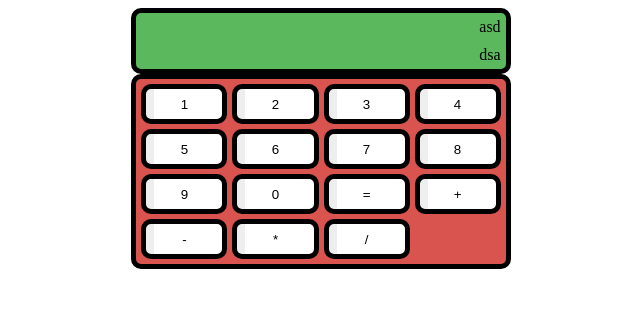
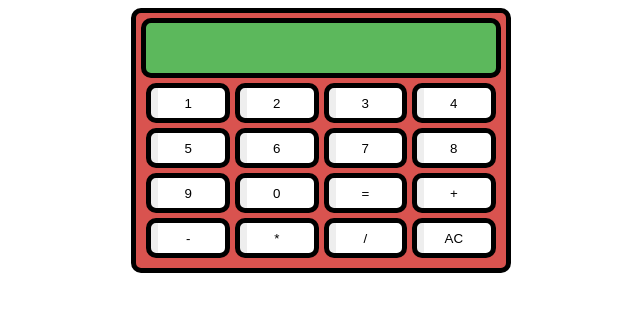
Before and after one commit to benjaminPla/calculator_vue, a Vue app: page / in a window 1280 px wide. Shown: the top 312 px of the page, without its empty margins (319-959 px from the left). Built offline with nearby package versions, Linux system fonts and the light colour scheme.

Commit message:
add AC button && add styles && add components/Buttons.vue

```diff
--- a/src/App.vue
+++ b/src/App.vue
@@ -31,6 +31,10 @@ a:active {
   color: inherit;
 }
 .app {
-  padding: 0 35%;
+  margin: 0 35%;
+  background: $red;
+  padding: 5px;
+  border-radius: 10px;
+  border: 5px solid #000;
 }
 </style>
--- /dev/null
+++ b/src/components/Buttons.vue
@@ -0,0 +1,23 @@
+<template>
+  <button @click.prevent='calc'>{{ data }}</button>
+</template>
+
+<script>
+import { useStore } from 'vuex';
+
+export default {
+  name: 'Buttons',
+  props: ['data'],
+  setup(props) {
+    const store = useStore();
+    /* eslint-disable */
+    const calc = () => {
+      props.data === 'AC'
+        ? store.commit('reset')
+        : store.commit('setCalc', props.data);
+    };
+    /* eslint-enable */
+    return { calc };
+  },
+};
+</script>
--- a/src/components/Keyboard.vue
+++ b/src/components/Keyboard.vue
@@ -1,14 +1,17 @@
 <template>
   <div class='container'>
-    <button v-for='(key, index) in keys' :key='index'>{{ key }}</button>
+    <buttons v-for='(key, index) in keys' :key='index' :data='key'/>
   </div>
 </template>
 
 <script>
+import Buttons from './Buttons.vue';
+
 export default {
   name: 'Keyboard',
+  components: { Buttons },
   setup() {
-    const keys = [1, 2, 3, 4, 5, 6, 7, 8, 9, 0, '=', '+', '-', '*', '/'];
+    const keys = [1, 2, 3, 4, 5, 6, 7, 8, 9, 0, '=', '+', '-', '*', '/', 'AC'];
     return { keys };
   },
 };
@@ -21,10 +24,7 @@ export default {
   display: grid;
   grid-template-columns: repeat(4, 1fr);
   gap: 5px;
-  background: $red;
   padding: 5px;
-  border-radius: 10px;
-  border: 5px solid #000;
   button {
     border: 5px solid #000;
     border-radius: 10px;
--- a/src/components/Screen.vue
+++ b/src/components/Screen.vue
@@ -27,6 +27,7 @@ export default {
   background-color: $green;
   border-radius: 10px;
   border: 5px solid #000;
+  height: 60px;
   p {
     text-align: right;
     margin: 0;
--- a/src/store/index.js
+++ b/src/store/index.js
@@ -2,12 +2,15 @@ import { createStore } from 'vuex';
 
 export default createStore({
   state: {
-    calc: 'asd',
-    result: 'dsa',
+    calc: '',
+    result: '',
   },
   /* eslint-disable */
   mutations: {
-    resetCalc: (state) => state.calc = '',
+    reset: (state) => {
+      state.calc = '';
+      state.result = '';
+    },
     setCalc: (state, payload) => state.calc += payload,
     setResult: (state, payload) => state.result += payload,
   },
```
